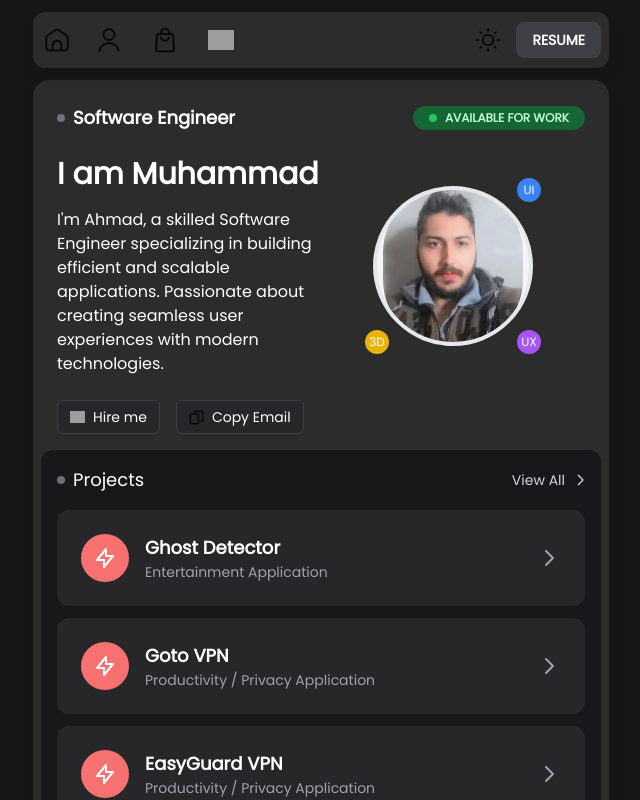
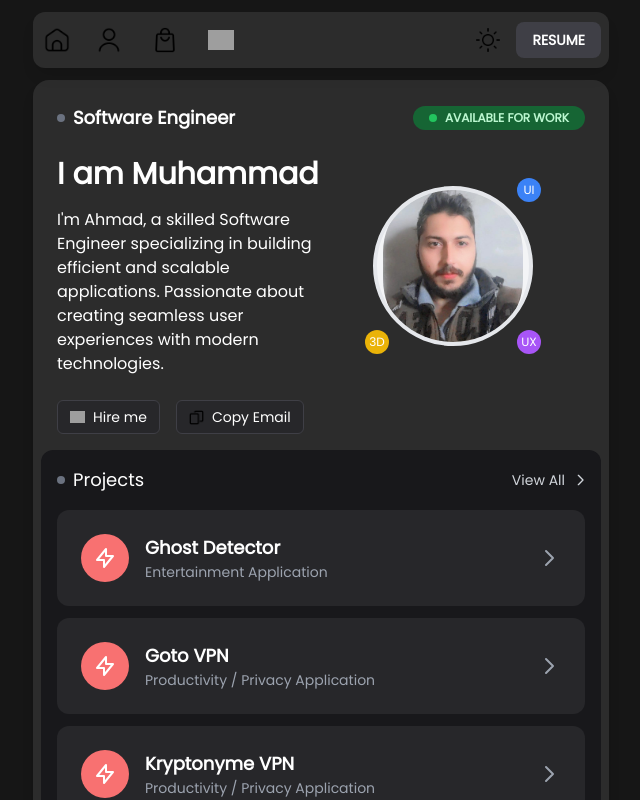
Before and after one commit to MuhammadAhmad338/MyOwnPortfolio, a Next.js app: page / in a window 1280 px wide. Shown: the top 800 px of the page, without its empty margins (319-959 px from the left). Built offline with nearby package versions, Linux system fonts and the light colour scheme; grey boxes are pictures that could not be loaded.

Commit message:
latest commits

```diff
--- a/app/components/AllProjects.tsx
+++ b/app/components/AllProjects.tsx
@@ -120,6 +120,54 @@
           </div>
           <div>
             <div className="font-bold text-lg">Goto VPN</div>
+            <div className={`${darkMode ? 'text-gray-400' : 'text-gray-500'} text-sm`}>
+              Productivity / Privacy Application
+            </div>
+          </div>
+        </div>
+        <div className={`${darkMode ? 'text-gray-400' : 'text-gray-500'}`}>
+          <svg
+            xmlns="http://www.w3.org/2000/svg"
+            className="h-6 w-6"
+            fill="none"
+            viewBox="0 0 24 24"
+            stroke="currentColor"
+          >
+            <path
+              strokeLinecap="round"
+              strokeLinejoin="round"
+              strokeWidth={2}
+              d="M9 5l7 7-7 7"
+            />
+          </svg>
+        </div>
+      </div>
+
+         <div
+        onClick={() => router.push("/product/kryptonyme")}
+        className={`${
+          darkMode ? 'bg-zinc-800' : 'bg-white'
+        } rounded-xl p-6 mb-3 flex items-center justify-between w-full duration-200 cursor-pointer`} //Added cursor pointer
+      >
+        <div className="flex items-center">
+        <div className="bg-red-400 w-12 h-12 rounded-full flex items-center justify-center text-white mr-4">
+            <svg
+              xmlns="http://www.w3.org/2000/svg"
+              className="h-6 w-6"
+              fill="none"
+              viewBox="0 0 24 24"
+              stroke="currentColor"
+            >
+              <path
+                strokeLinecap="round"
+                strokeLinejoin="round"
+                strokeWidth={2}
+                d="M13 10V3L4 14h7v7l9-11h-7z"
+              />
+            </svg>
+          </div>
+          <div>
+            <div className="font-bold text-lg">Kryptonyme VPN</div>
             <div className={`${darkMode ? 'text-gray-400' : 'text-gray-500'} text-sm`}>
               Productivity / Privacy Application
             </div>
--- a/app/product/[project]/page.tsx
+++ b/app/product/[project]/page.tsx
@@ -11,6 +11,7 @@
 import gshieldvpn from '../../../public/gshieldvpn.png';
 import pixelcount from "../../../public/pixelcount1.png";
 import ghostdetector from "../../../public/ghostdetector.png";
+import kryptonyme from '../../../public/kryptonyme.png';
 import ProjectComponent from "@/app/components/projectComponent";
 
 const Project = () => {
@@ -49,6 +50,21 @@
           "title": "Prank Sounds App",
           "imgsrc1": prank,
           "solution": "We developed a playful and engaging app with an intuitive interface, categorized sound effects, and high-quality audio to ensure the best prank experience for users."
+        }
+      ]
+    },
+    kryptonyme: {
+      title: "Kryptonyme VPN",
+      year: "2025",
+      description: "A user-friendly VPN application for secure browsing.",
+      imagemain: kryptonyme,
+      articledata: [
+        {
+          imgsrc: kryptonyme,
+          desc: "Kryptonyme VPN is designed to provide users with a simple and effective way to protect their online privacy. With a focus on ease of use, it offers a seamless experience for users of all technical levels.",
+          title: "Kryptonyme VPN",
+          imgsrc1: kryptonyme,
+          solution: "We developed an intuitive VPN application with a straightforward interface, making it easy for users to connect and browse securely. The app includes essential features like one-click connection and automatic server selection."
         }
       ]
     },
```
Also changed, not shown: public/kryptonyme.png (added).
